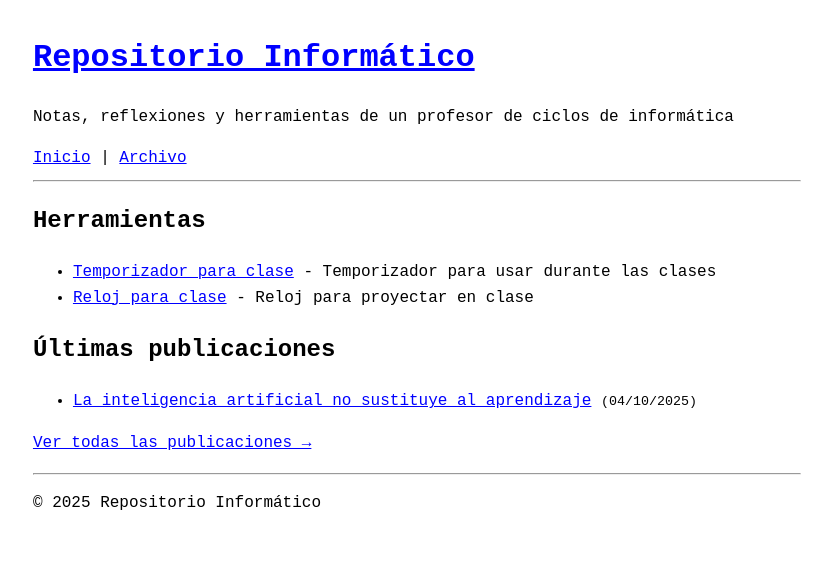
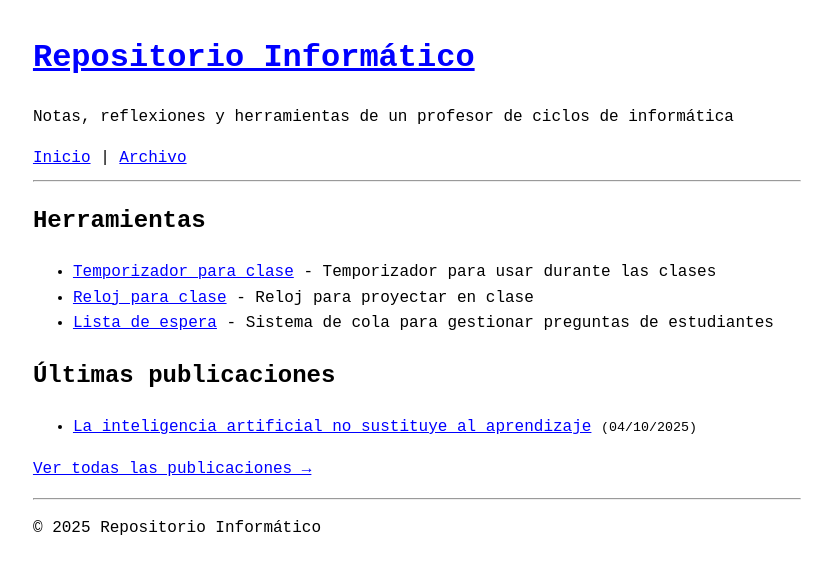
Before and after one commit to repositorioinformatico/repositorioinformatico.github.io, a Jekyll site: the page built from index.html, in a window 1280 px wide. Shown: the top 574 px of the page, without its empty margins (223-1055 px from the left). Built offline with Jekyll 4.4.1, drawn with Linux system fonts in a browser that asks for light colours.

Commit message:
Añadir herramienta Lista de espera al listado
🤖 Generated with [Claude Code](https://claude.com/claude-code)

Co-Authored-By: Claude <noreply@anthropic.com>

```diff
--- a/index.html
+++ b/index.html
@@ -8,6 +8,7 @@ title: Inicio
 <ul>
     <li><a href="https://repositorioinformatico.github.io/temporizador/">Temporizador para clase</a> - Temporizador para usar durante las clases</li>
     <li><a href="https://repositorioinformatico.github.io/reloj-clase/">Reloj para clase</a> - Reloj para proyectar en clase</li>
+    <li><a href="https://github.com/repositorioinformatico/lista-espera">Lista de espera</a> - Sistema de cola para gestionar preguntas de estudiantes</li>
 </ul>
 
 <h2>Últimas publicaciones</h2>
```
